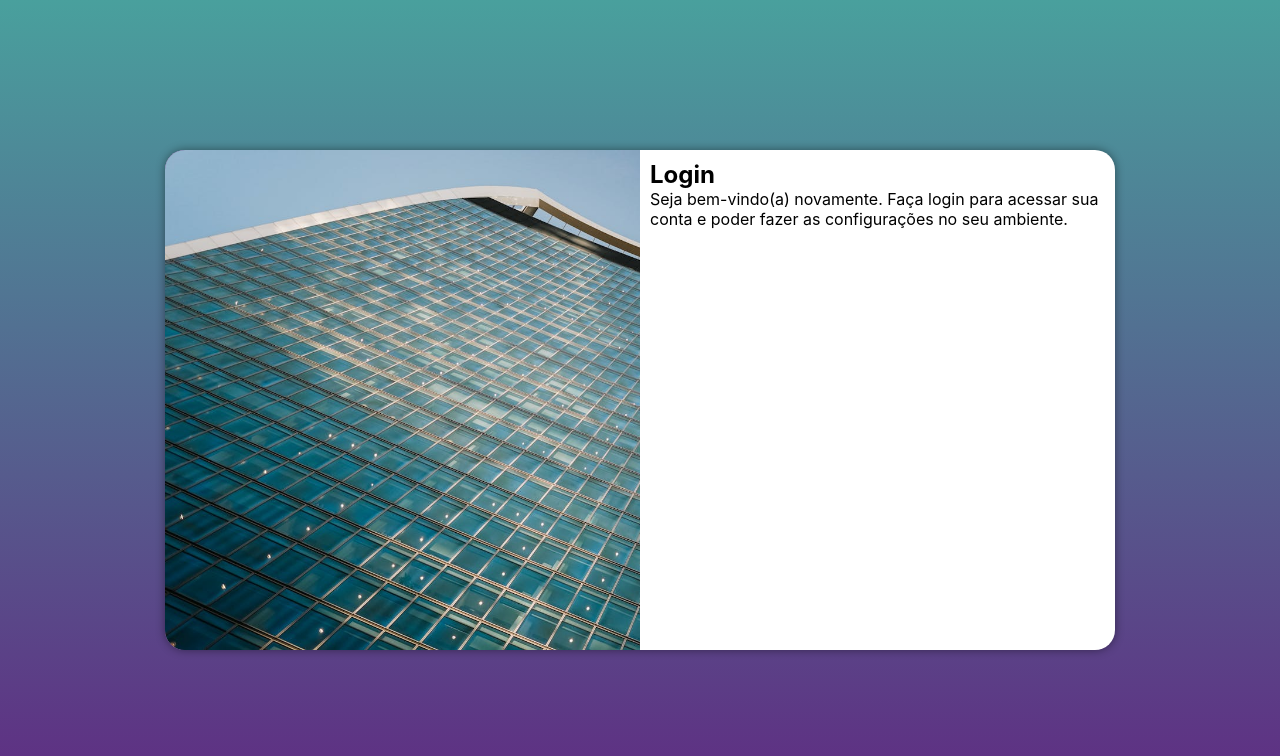
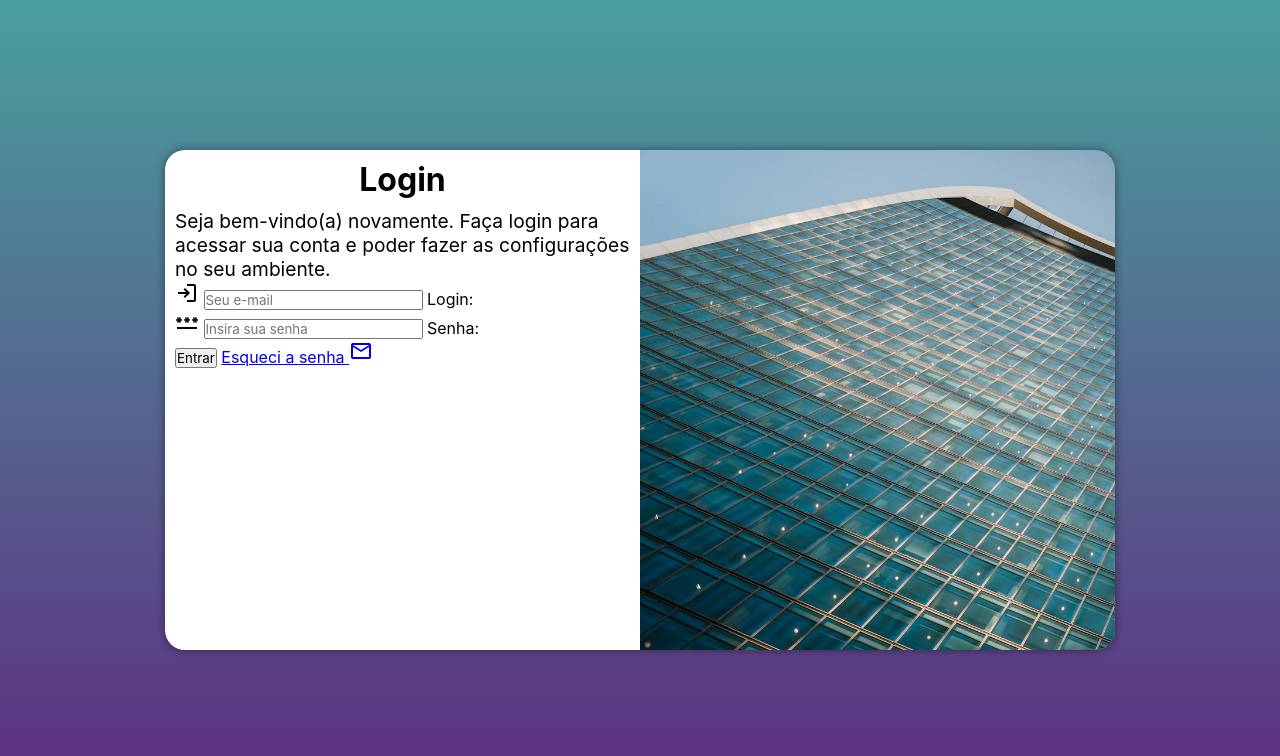
Before and after one commit to JoaoGabAntunes/projeto-login, a plain HTML site: page index.html in a window 1280 px wide. Drawn offline with nearby package versions, Linux system fonts and the light colour scheme.

Commit message:
estrutura do formulário criada

```diff
--- a/estilos/media-query.css
+++ b/estilos/media-query.css
@@ -29,6 +29,10 @@
         float: right;
         width: 70%;
     }
+
+    div#formulario > p{
+    font-size: 1.2em;
+}
 }
 
 @media screen and (min-width: 992px){
@@ -42,13 +46,21 @@
     }
 
     section#login > div#imagem{
-        float: left;
+        float: right;
         width: 50%;
         height: 100%;
     }
 
     section#login > div#formulario{
-        float: right;
+        float: left;
         width: 50%;
     }
+
+    div#formulario > h1{
+        font-size: 2em;
+    }
+
+    div#formulario > p{
+    font-size: 1.2em;
 }
+}
--- a/estilos/style.css
+++ b/estilos/style.css
@@ -57,3 +57,12 @@ section#login > div#formulario{
     display: block;
     padding: 10px;
 }
+
+div#formulario > h1{
+    text-align: center;
+    margin-bottom: 10px;
+}
+
+div#formulario > p{
+    font-size: 0.8em;
+}
--- a/index.html
+++ b/index.html
@@ -6,6 +6,7 @@
     <title>Login</title>
     <link rel="stylesheet" href="estilos/style.css">
     <link rel="stylesheet" href="estilos/media-query.css">
+    <link rel="stylesheet" href="https://fonts.googleapis.com/css2?family=Material+Symbols+Outlined" />
 </head>
 <body>
     <main>
@@ -16,8 +17,23 @@
             <div id="formulario">
                 <h1>Login</h1>
                 <p>Seja bem-vindo(a) novamente. Faça login para acessar sua conta e poder fazer as configurações no seu ambiente.</p>
-                <form action="login.php" method="post">
+                <form action="login.php" method="post" autocomplete="on">
+                    <div class="campo">
+                        <span class="material-symbols-outlined">login</span>
+                        <input type="email" name="email" id="iemail" placeholder="Seu e-mail" autocomplete="email" required maxlength="30">
+                        <label for="ilogin">Login:</label>
+                    </div>
 
+                    <div class="campo">
+                        <span class="material-symbols-outlined">password</span>
+                        <input type="password" name="senha" id="isenha" placeholder="Insira sua senha" autocomplete="current-password" required minlength="8" maxlength="20">
+                         <label for="isenha">Senha:</label>
+                    </div>
+
+                    <input type="submit" value="Entrar">
+                    <a href="esqueci.html">
+                        Esqueci a senha <span class="material-symbols-outlined">mail</span>
+                    </a>
                 </form>
             </div>
         </section>
```
